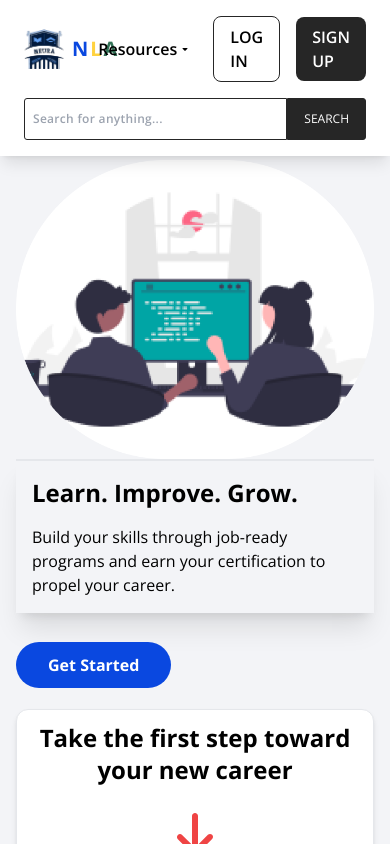
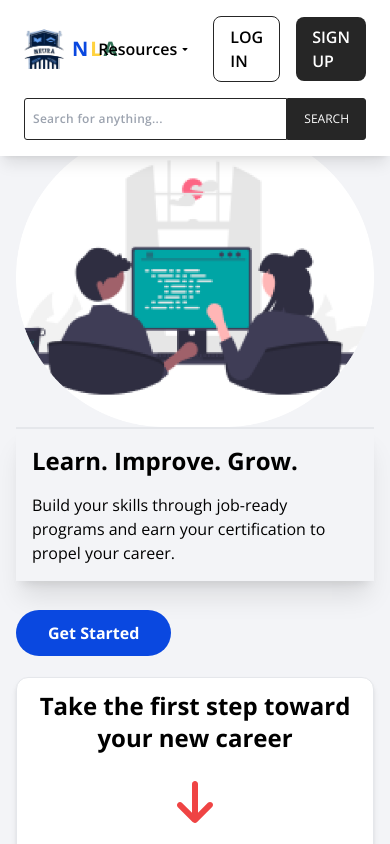
Before and after one commit to FrontEndDevo/NeuraLearnAcademy, a React (Vite) app: page / in a window 390 px wide. Shown: the top 844 px of the page. Built offline with nearby package versions, Linux system fonts and the light colour scheme; no server answers.

Commit message:
Refactor Layout component to update margin on mobile devices

```diff
--- a/src/pages/Layout.jsx
+++ b/src/pages/Layout.jsx
@@ -13,7 +13,7 @@ const Layout = () => {
       {createPortal(<Toast />, popupsMessages)}
       {createPortal(<Spinner />, popupsMessages)}
       <Navbar />
-      <div className="my-40">
+      <div className="my-32 md:my-20">
         <Outlet />
       </div>
       <Footer />
```
